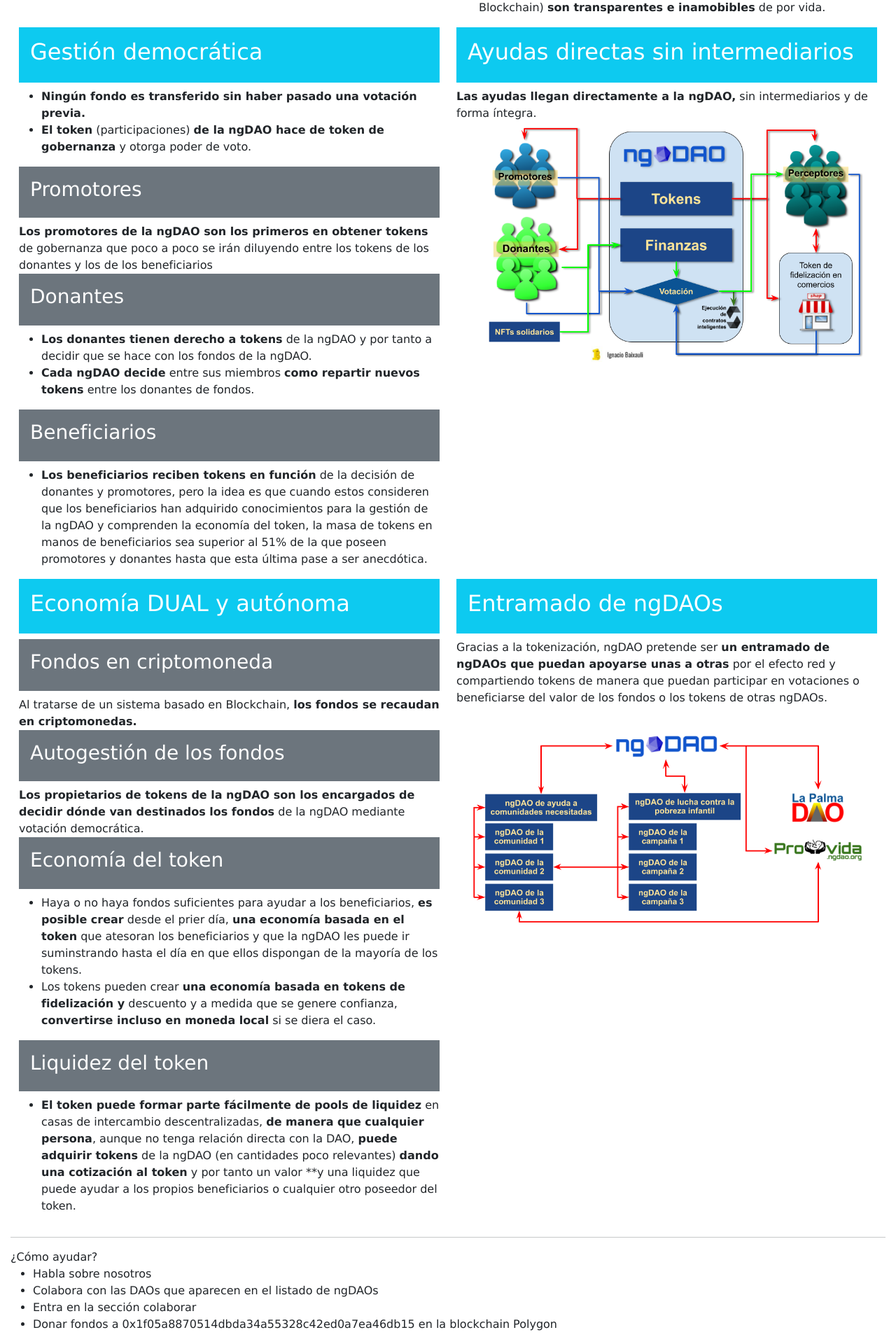
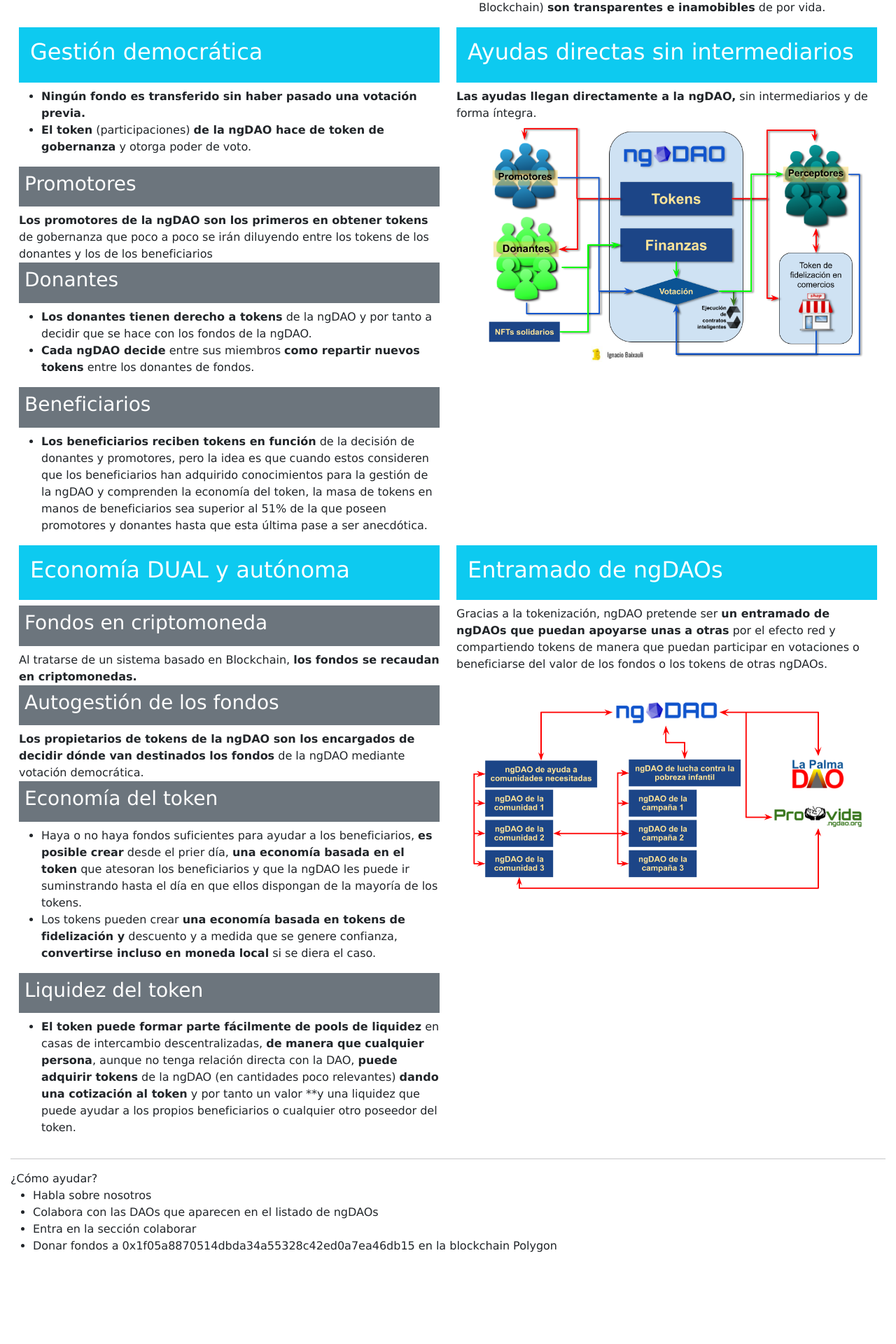
Before and after one commit to NGDAOorg/lapalmadao, a Jekyll site: the page built from index.html, in a window 1280 px wide. Shown: the part 842-2762 px from the top of the page at 70% size. Built offline with Jekyll 4.4.1, drawn with Linux system fonts in a browser that asks for light colours; nearby versions of some CDN libraries; after the commit the page ends 2650 px from its top, so only the background shows below that.

Commit message:
Update index.html

```diff
--- a/index.html
+++ b/index.html
@@ -39,18 +39,18 @@ description: DAO de apoyo a otras DAOs (Organizaciones Autónomas Descentralizad
        <li><b>Ningún fondo es transferido sin haber pasado una votación previa.</b></li>
        <li><b>El token</b> (participaciones) <b>de la ngDAO hace de token de gobernanza</b> y otorga poder de voto.</li>
       </ul>
-      <div class="p-3 mb-2 bg-secondary text-white">
+      <div class="p-2 mb-2 bg-secondary text-white">
         <h3>Promotores</h3>
        </div>
       <b>Los promotores de la ngDAO son los primeros en obtener tokens</b> de gobernanza que poco a poco se irán diluyendo entre los tokens de los donantes y los de los beneficiarios
-      <div class="p-3 mb-2 bg-secondary text-white">
+      <div class="p-2 mb-2 bg-secondary text-white">
         <h3>Donantes</h3>
        </div>
       <ul>
        <li><b>Los donantes tienen derecho a tokens</b> de la ngDAO y por tanto a decidir que se hace con los fondos de la ngDAO.</li>
        <li><b>Cada ngDAO decide</b> entre sus miembros <b>como repartir nuevos tokens</b> entre los donantes de fondos.</li>
       </ul>
-      <div class="p-3 mb-2 bg-secondary text-white">
+      <div class="p-2 mb-2 bg-secondary text-white">
         <h3>Beneficiarios</h3>
        </div>
        <ul>
@@ -70,22 +70,22 @@ description: DAO de apoyo a otras DAOs (Organizaciones Autónomas Descentralizad
      <div class="p-3 mb-2 bg-info text-white">
         <h2>Economía DUAL y autónoma</h2>
       </div>
-     <div class="p-3 mb-2 bg-secondary text-white">
+     <div class="p-2 mb-2 bg-secondary text-white">
        <h3>Fondos en criptomoneda</h3>
       </div>
      Al tratarse de un sistema basado en Blockchain, <b>los fondos se recaudan en criptomonedas.</b>
-     <div class="p-3 mb-2 bg-secondary text-white">
+     <div class="p-2 mb-2 bg-secondary text-white">
        <h3>Autogestión de los fondos</h3>
       </div>
      <b>Los propietarios de tokens de la ngDAO son los encargados de decidir dónde van destinados los fondos</b> de la ngDAO mediante votación democrática.
-     <div class="p-3 mb-2 bg-secondary text-white">
+     <div class="p-2 mb-2 bg-secondary text-white">
        <h3>Economía del token</h3>
       </div>
      <ul>
       <li>Haya o no haya fondos suficientes para ayudar a los beneficiarios, <b>es posible crear</b> desde el prier día, <b>una economía basada en el token</b> que atesoran los beneficiarios y que la ngDAO les puede ir suminstrando hasta el día en que ellos dispongan de la mayoría de los tokens.</li>
       <li>Los tokens pueden crear <b>una economía basada en tokens de fidelización y</b> descuento y a medida que se genere confianza, <b>convertirse incluso en moneda local</b> si se diera el caso.</li>
      </ul>
-     <div class="p-3 mb-2 bg-secondary text-white">
+     <div class="p-2 mb-2 bg-secondary text-white">
        <h3>Liquidez del token</h3>
       </div>
      <ul>
```
